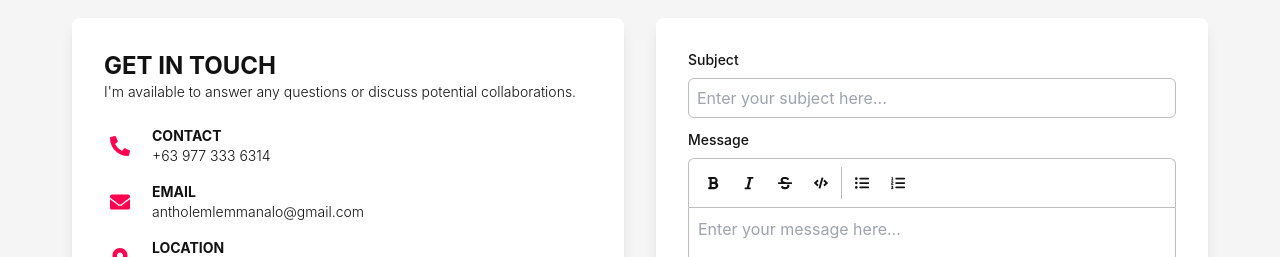
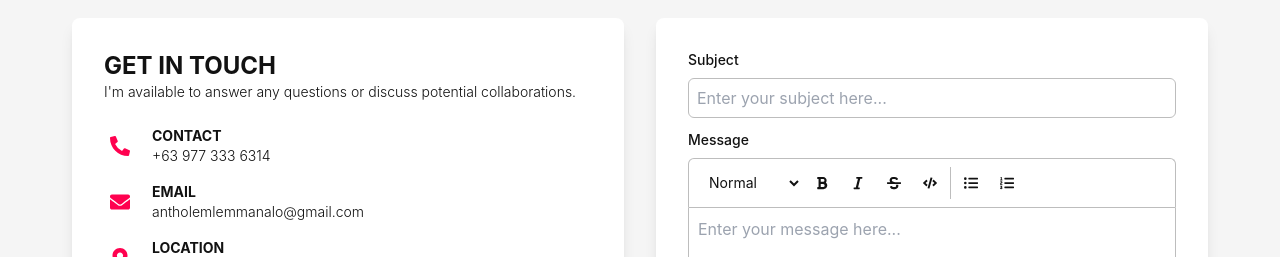
Before and after one commit to Antholem/web-portfolio, a React (Create React App) app in the folder portfolio/client/: page / in a window 1280 px wide. Shown: the part 2676-2933 px from the top of the page. Built offline with nearby package versions, Linux system fonts and the light colour scheme.

Commit message:
Headers for text editor

```diff
--- a/portfolio/client/src/components/Select.js
+++ b/portfolio/client/src/components/Select.js
@@ -56,7 +56,7 @@ const Select = ({
 
     return (
         <select
-            className={`w ${appliedSizeStyles} ${appliedVariantStyles} ${disabledStyles} ${invalidStyles} ${className} transition duration-200`}
+            className={`w cursor-pointer ${appliedSizeStyles} ${appliedVariantStyles} ${disabledStyles} ${invalidStyles} ${className} transition duration-200`}
             value={value}
             defaultValue={defaultValue}
             onChange={onChange}
--- a/portfolio/client/src/components/TextEditor.js
+++ b/portfolio/client/src/components/TextEditor.js
@@ -1,6 +1,6 @@
 import React from "react";
 import * as Icon from "react-icons/fa";
-import { Divider, IconButton } from "./";
+import { Divider, IconButton, Select } from "./";
 import { EditorContent, useEditor } from "@tiptap/react";
 import { useThemeStore } from "../store/themeStore";
 import { StarterKit } from "@tiptap/starter-kit";
@@ -8,9 +8,11 @@ import { Placeholder } from "@tiptap/extension-placeholder";
 import { BulletList } from "@tiptap/extension-bullet-list";
 import { OrderedList } from "@tiptap/extension-ordered-list";
 import { ListItem } from "@tiptap/extension-list-item";
+import { Heading } from "@tiptap/extension-heading";
 
 const TextEditor = ({ placeholder, value, onChange }) => {
   const { theme } = useThemeStore();
+
   const editor = useEditor({
     extensions: [
       StarterKit.configure({
@@ -21,6 +23,9 @@ const TextEditor = ({ placeholder, value, onChange }) => {
       OrderedList,
       ListItem,
       Placeholder.configure({ placeholder }),
+      Heading.configure({
+        levels: [1, 2, 3, 4, 5, 6],
+      }),
     ],
     content: value,
     onUpdate: ({ editor }) => {
@@ -60,12 +65,74 @@ const TextEditor = ({ placeholder, value, onChange }) => {
     editor.chain().focus().toggleOrderedList().run();
   };
 
+  const handleStyleChange = (event) => {
+    switch (event.target.value) {
+      case "heading-one":
+        editor.chain().focus().toggleHeading({ level: 1 }).run();
+        break;
+      case "heading-two":
+        editor.chain().focus().toggleHeading({ level: 2 }).run();
+        break;
+      case "heading-three":
+        editor.chain().focus().toggleHeading({ level: 3 }).run();
+        break;
+      case "heading-four":
+        editor.chain().focus().toggleHeading({ level: 4 }).run();
+        break;
+      case "heading-five":
+        editor.chain().focus().toggleHeading({ level: 5 }).run();
+        break;
+      case "heading-six":
+        editor.chain().focus().toggleHeading({ level: 6 }).run();
+        break;
+      default:
+        editor.chain().focus().setParagraph().run();
+        break;
+    }
+  };
+
+  const handleActiveStyle = () => {
+    if (editor) {
+      if (editor.isActive("heading", { level: 1 })) {
+        return "heading-one";
+      } else if (editor.isActive("heading", { level: 2 })) {
+        return "heading-two";
+      } else if (editor.isActive("heading", { level: 3 })) {
+        return "heading-three";
+      } else if (editor.isActive("heading", { level: 4 })) {
+        return "heading-four";
+      } else if (editor.isActive("heading", { level: 5 })) {
+        return "heading-five";
+      } else if (editor.isActive("heading", { level: 6 })) {
+        return "heading-six";
+      } else {
+        return "paragraph";
+      }
+    }
+    return "paragraph";
+  };
+
   return (
     <div>
-      <div className={`p-2 border-t border-r border-l rounded-t-md flex flex-wrap gap-1 ${theme === "dark"
-        ? "bg-dark-paper border-dark-text-disabled"
-        : "bg-light-paper border-light-text-disabled"}`}
+      <div
+        className={`p-2 border-t border-r border-l rounded-t-md flex flex-wrap gap-1 ${theme === "dark"
+          ? "bg-dark-paper border-dark-text-disabled"
+          : "bg-light-paper border-light-text-disabled"}`}
       >
+        <Select
+          variant="flushed"
+          size="sm"
+          value={handleActiveStyle()}
+          onChange={handleStyleChange}
+        >
+          <option value="paragraph">Normal</option>
+          <option value="heading-one">Heading 1</option>
+          <option value="heading-two">Heading 2</option>
+          <option value="heading-three">Heading 3</option>
+          <option value="heading-four">Heading 4</option>
+          <option value="heading-five">Heading 5</option>
+          <option value="heading-six">Heading 6</option>
+        </Select>
         <IconButton
           onClick={toggleBold}
           aria-label="Bold"
--- a/portfolio/client/src/index.css
+++ b/portfolio/client/src/index.css
@@ -23,6 +23,10 @@ code {
   border: 1px solid transparent;
   transition: border 0.2s ease-in-out, outline 0.2s ease-in-out;
 
+  :first-child {
+    margin-top: 0;
+  }
+
   p.is-editor-empty:first-child::before {
     color: #9ca3af;
     font-size: 1rem;
@@ -45,6 +49,36 @@ code {
     list-style-type: decimal;
     padding-left: 1.5rem;
   }
+
+  h1, h2, h3, h4, h5, h6 {
+    line-height: 1.1;
+    margin-top: 1rem;
+    word-wrap: break-word;
+  }
+
+  h1 {
+    font-size: 2rem;
+  }
+
+  h2 {
+    font-size: 1.6rem;
+  }
+
+  h3 {
+    font-size: 1.4rem;
+  }
+
+  h4 {
+    font-size: 1.2rem;
+  }
+
+  h5 {
+    font-size: 1.1rem;
+  }
+
+  h6 {
+    font-size: 1rem;
+  }
 }
 
 .tiptap:focus {
@@ -52,10 +86,6 @@ code {
   border-bottom-left-radius: 0.375rem;
   border-bottom-right-radius: 0.375rem;
   transition: border 0.2s ease-in-out, outline 0.2s ease-in-out;
-}
-
-.tiptap :first-child {
-  margin-top: 0;
 }
 
 @layer utilities {
```
